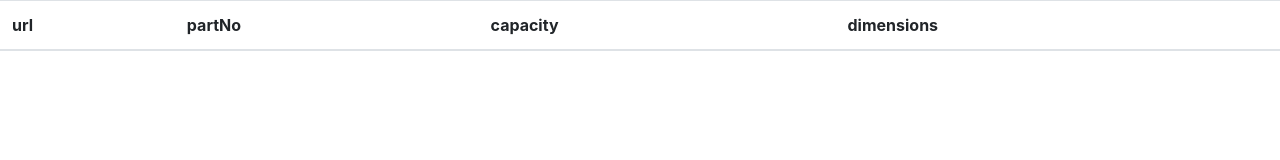
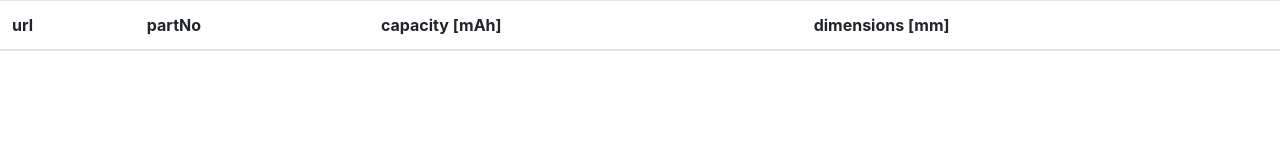
Before and after one commit to mondalaci/lipofinder, a website with bundled scripts: page index.html in a window 1280 px wide. Built offline with nearby package versions, Linux system fonts and the light colour scheme.

Commit message:
Add units to table header cells.

```diff
--- a/index.html
+++ b/index.html
@@ -14,8 +14,8 @@
                     <tr>
                         <th>url</th>
                         <th>partNo</th>
-                        <th>capacity</th>
-                        <th>dimensions</th>
+                        <th>capacity [mAh]</th>
+                        <th>dimensions [mm]</th>
                     </tr>
                 </thead>
                 <tbody>
```
